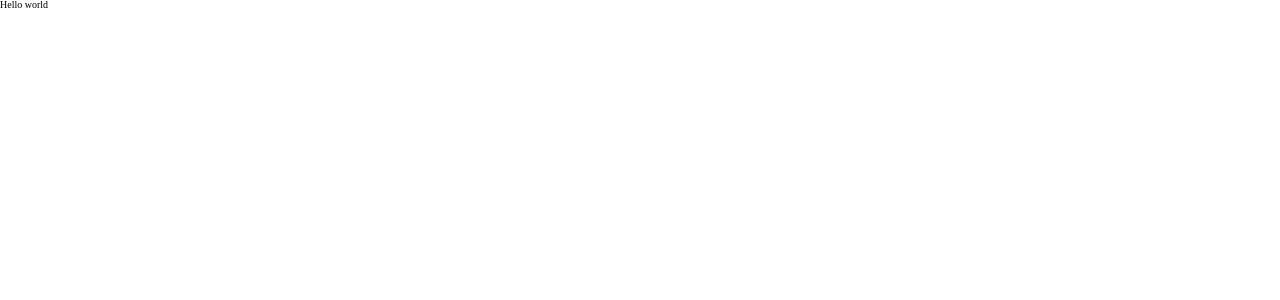
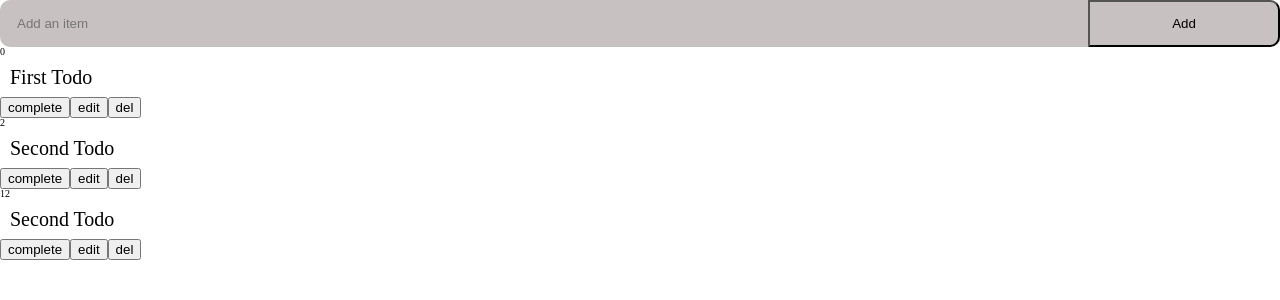
Before and after one commit to Luis-SierraOsorio/lp2-todo-list-react, a React (Vite) app: page / in a window 1280 px wide. Shown: the top 300 px of the page. Built offline with nearby package versions, Linux system fonts and the light colour scheme.

Commit message:
added item rendering and adding item functionality

```diff
--- a/src/App.jsx
+++ b/src/App.jsx
@@ -1,8 +1,16 @@
+import Input from "./components/input/Input"
+import ListContainer from "./components/list-container/ListContainer"
+import { useState } from "react"
+
 function App() {
-
+  const [items, setItems] = useState([
+    { id: 0, message: "First Todo", completed: false },
+    { id: 2, message: "Second Todo", completed: true },
+    { id: 12, message: "Second Todo", completed: true }])
   return (
     <>
-      <p>Hello world</p>
+      <Input items={items} setItems={setItems}></Input>
+      <ListContainer items={items} setItems={setItems}></ListContainer>
     </>
   )
 }
--- /dev/null
+++ b/src/components/button/Button.jsx
@@ -0,0 +1,4 @@
+export default function Button({text}){
+    return (<button>{text}
+    </button>)
+}
--- a/src/components/input/Input.jsx
+++ b/src/components/input/Input.jsx
@@ -1,10 +1,31 @@
+import { useState } from 'react'
 import styles from './Input.module.css'
 
-export default function Input(){
+export default function Input({ items, setItems }) {
+    const [input, setInput] = useState("")
+
+    function handleAdd() {
+        if (input !== "") {
+            setItems([
+                ...items,
+                {
+                    id: items.length > 0 ? items[items.length - 1].id + 1 : 0,
+                    // id: 0,
+                    message: input
+                }
+            ])
+
+        }
+
+        setInput("");
+    }
+
     return (
         <div className={styles.container}>
-            <input className={styles.inputTextBox} type="text" placeholder='Add an item' />
-            <button className={styles['add-button']}>Add</button>
+            <input className={styles.inputTextBox} type="text" placeholder='Add an item' onChange={e => {
+                setInput(e.target.value)
+            }} value={input} />
+            <button className={styles['add-button']} onClick={handleAdd}>Add</button>
         </div>
     )
 }
--- /dev/null
+++ b/src/components/list-container/ListContainer.jsx
@@ -0,0 +1,22 @@
+import ListItem from "./list-item/ListItem"
+import Button from "../button/Button"
+import { useState } from "react"
+
+export default function ListContainer({ items }) {
+
+
+    return (
+        <ul>
+            {items.map(item => {
+                return <li>
+                    <ListItem item={item}></ListItem>
+                    <div>
+                        <Button text={'complete'}></Button>
+                        <Button text={'edit'}></Button>
+                        <Button text={'del'}></Button>
+                    </div>
+                </li>
+            })}
+        </ul>
+    )
+}
--- /dev/null
+++ b/src/components/list-container/list-item/ListItem.jsx
@@ -0,0 +1,10 @@
+import styles from './ListItem.module.css'
+
+export default function ListItem({ item }) {
+    return (
+        <>
+            <p>{item.id}</p>
+            <p className={styles.message}>{item.message}</p>
+        </>
+    )
+}
--- /dev/null
+++ b/src/components/list-container/list-item/ListItem.module.css
@@ -0,0 +1,4 @@
+.message {
+    font-size: 2rem;
+    margin: 1rem;
+}
```
Also changed, not shown: src/components/button/Button.module.css (added).
